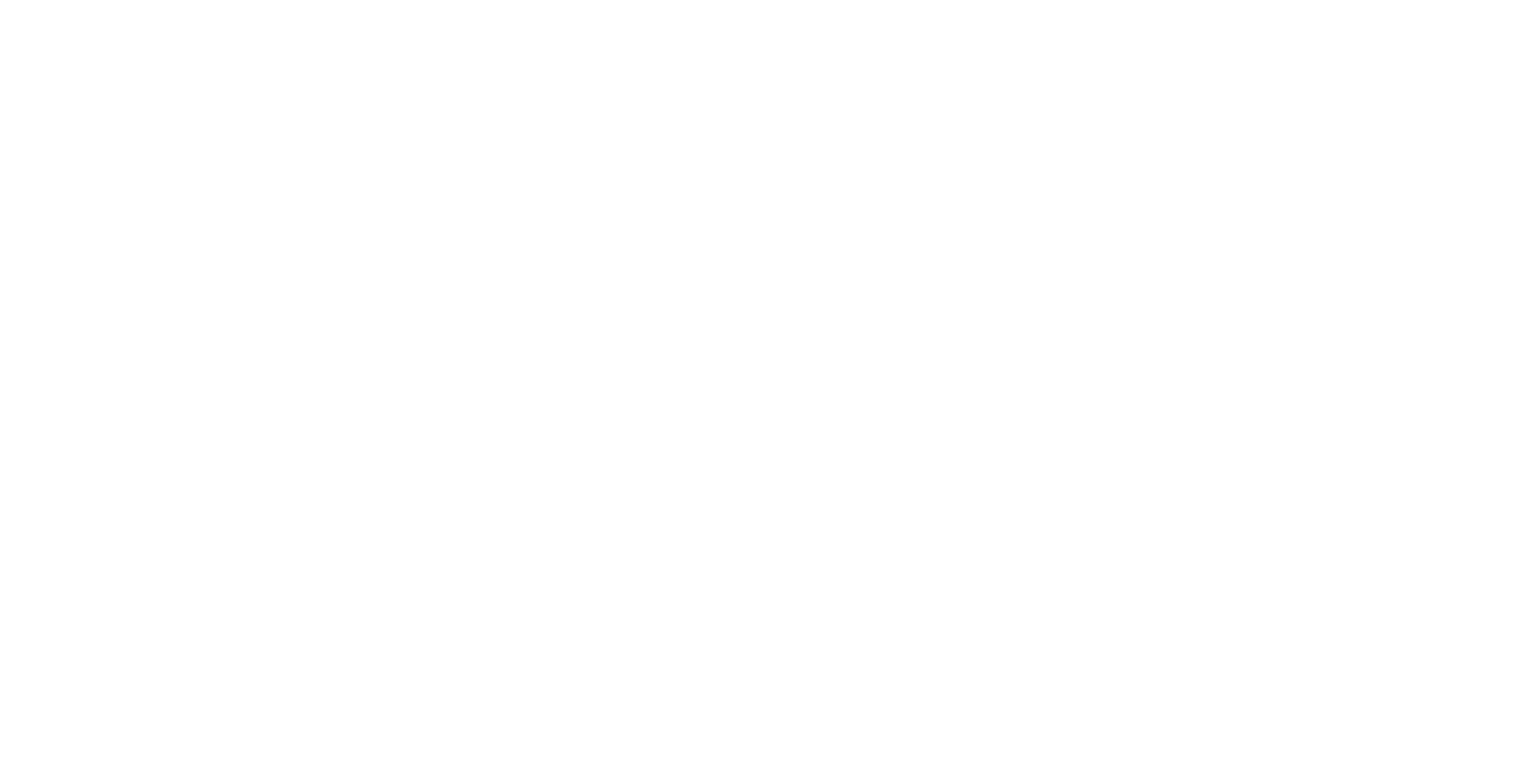
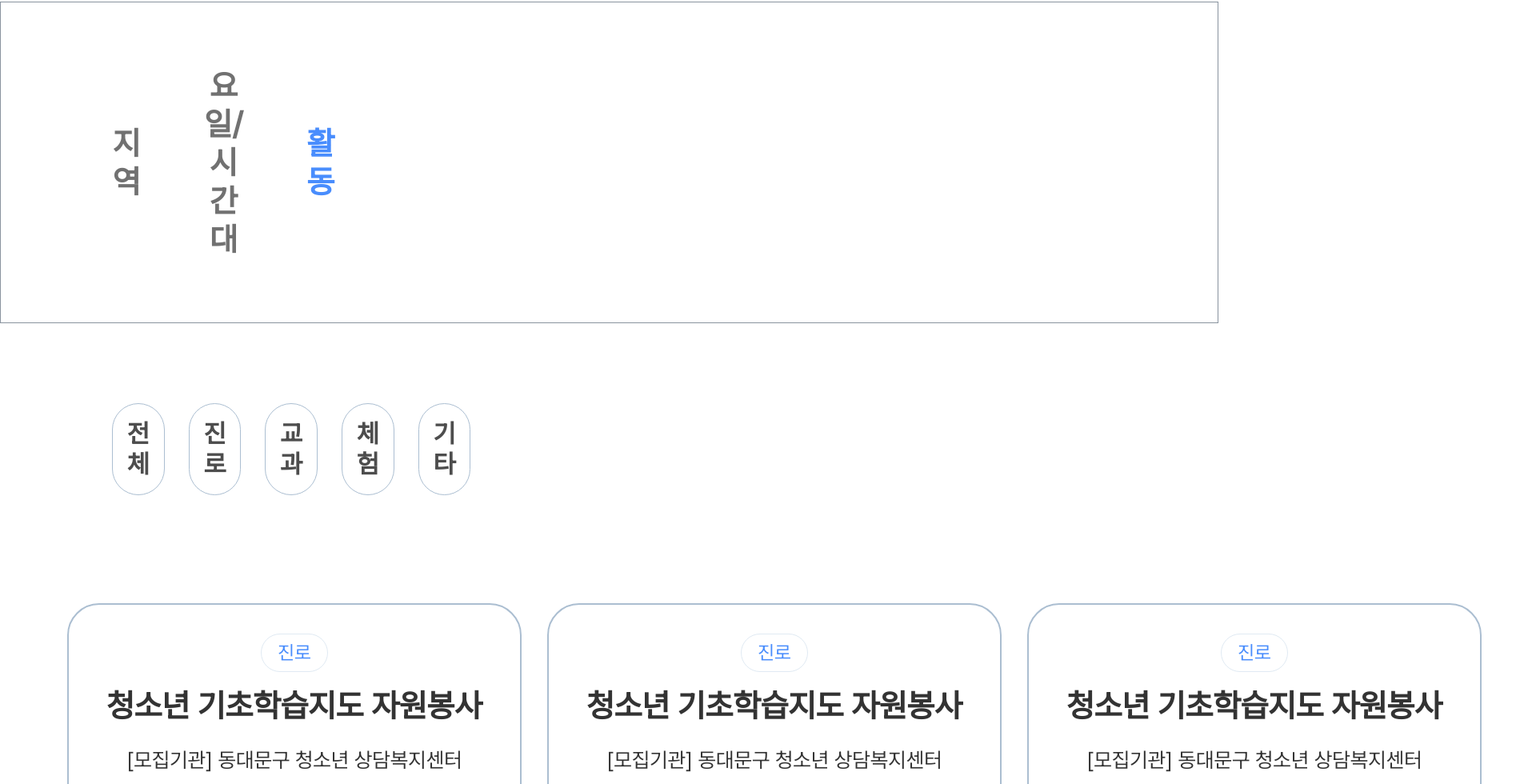
Before and after one commit to Kusitms-28th-Kukerton-E/Frontend, a React (Vite) app: page /main in a window 1280 px wide. Shown: the part 453-1433 px from the top of the page at 80% size, 1920 px wide, since content can reach past the window. Before the commit the page ends 800 px from the top, so only its background shows below. Built offline with nearby package versions, Linux system fonts and the light colour scheme.

Commit message:
feat: add mainpage volunteer

```diff
--- a/src/page/Home/VolunteerPage.tsx
+++ b/src/page/Home/VolunteerPage.tsx
@@ -1,11 +1,155 @@
+import styled from 'styled-components';
 import Category from './category';
 
 const VolunteerPage = () => {
   return (
-    <>
-      <Category />
-    </>
+    <VolContainer>
+      <Category title="모집 중인 자원봉사" />
+      <DataContainer>
+        <DataBox>
+          <DataTag>진로</DataTag>
+          <DataTitle>청소년 기초학습지도 자원봉사</DataTitle>
+          <DescriptBox>
+            <p>[모집기관] 동대문구 청소년 상담복지센터</p>
+            <p>[봉사기간] 2023-10-11 ~ 2023-11-11</p>
+          </DescriptBox>
+          <JoinButton>참여하기</JoinButton>
+        </DataBox>
+        <DataBox>
+          <DataTag>진로</DataTag>
+          <DataTitle>청소년 기초학습지도 자원봉사</DataTitle>
+          <DescriptBox>
+            <p>[모집기관] 동대문구 청소년 상담복지센터</p>
+            <p>[봉사기간] 2023-10-11 ~ 2023-11-11</p>
+          </DescriptBox>
+          <JoinButton>참여하기</JoinButton>
+        </DataBox>{' '}
+        <DataBox>
+          <DataTag>진로</DataTag>
+          <DataTitle>청소년 기초학습지도 자원봉사</DataTitle>
+          <DescriptBox>
+            <p>[모집기관] 동대문구 청소년 상담복지센터</p>
+            <p>[봉사기간] 2023-10-11 ~ 2023-11-11</p>
+          </DescriptBox>
+          <JoinButton>참여하기</JoinButton>
+        </DataBox>{' '}
+        <DataBox>
+          <DataTag>진로</DataTag>
+          <DataTitle>청소년 기초학습지도 자원봉사</DataTitle>
+          <DescriptBox>
+            <p>[모집기관] 동대문구 청소년 상담복지센터</p>
+            <p>[봉사기간] 2023-10-11 ~ 2023-11-11</p>
+          </DescriptBox>
+          <JoinButton>참여하기</JoinButton>
+        </DataBox>
+      </DataContainer>
+    </VolContainer>
   );
 };
 
+const VolContainer = styled.div`
+  display: flex;
+  flex-direction: column;
+  justify-content: center;
+  margin: 0 auto;
+  width: 100%;
+`;
+
+const DataContainer = styled.div`
+  display: grid;
+  justify-content: center;
+  grid-template-columns: repeat(3, 3fr);
+  width: 1696px;
+  gap: 43px 32px;
+  padding: 100px 120px;
+`;
+
+const DataBox = styled.div`
+  display: flex;
+  justify-content: center;
+  width: 544px;
+  padding: 32px 10px;
+  flex-direction: column;
+  align-items: center;
+  gap: 10px;
+  border-radius: 40px;
+  border: 2px solid var(--Grey-blue, #abbed1);
+  background: var(--White, #fff);
+`;
+
+const DataTag = styled.div`
+  display: flex;
+  align-items: flex-start;
+  border-radius: 40px;
+  border: 1px solid var(--Sub-color, #e0eaf3);
+  //
+  color: var(--Main-color2, #498dfd);
+
+  /* 본문2 */
+  font-family: Pretendard;
+  font-size: 24px;
+  font-style: normal;
+  font-weight: 500;
+  line-height: 150%; /* 36px */
+  padding: 5px 20px;
+
+  margin: 4px 0px;
+`;
+
+const DataTitle = styled.div`
+  color: var(--wireframe-80, #333);
+  font-family: Pretendard;
+  font-size: 40px;
+  font-style: normal;
+  font-weight: 700;
+  line-height: 120%; /* 48px */
+
+  margin: 4px 0px;
+`;
+
+const DescriptBox = styled.div`
+  display: flex;
+  width: 562px;
+  padding: 10px 0px;
+  flex-direction: column;
+  justify-content: center;
+  align-items: center;
+  gap: 10px;
+
+  p {
+    color: var(--wireframe-80, #333);
+    font-feature-settings:
+      'clig' off,
+      'liga' off;
+    font-family: Pretendard;
+    font-size: 26px;
+    font-style: normal;
+    font-weight: 400;
+    line-height: 150%; /* 39px */
+  }
+`;
+
+const JoinButton = styled.div`
+  display: flex;
+  width: 400px;
+  padding: 20px;
+  justify-content: center;
+  align-items: center;
+  gap: 30px;
+  border-radius: 60px;
+  background: var(--Main-color2, #498dfd);
+
+  color: var(--White, #fff);
+  text-align: center;
+
+  /* Headline 2 */
+  font-family: Pretendard;
+  font-size: 40px;
+  font-style: normal;
+  font-weight: 700;
+  line-height: 120%; /* 48px */
+
+  margin: 20px 0px;
+`;
+
 export default VolunteerPage;
--- a/src/page/Home/category.tsx
+++ b/src/page/Home/category.tsx
@@ -1,18 +1,147 @@
+import { useState } from 'react';
 import styled from 'styled-components';
 
-const Category = () => {
+const Category = ({ title }: { title: string }) => {
+  const [selectedTag, setSelectedTag] = useState<string | null>(null);
+
+  const tagData = [
+    {
+      id: 1,
+      tag: '전체',
+    },
+    {
+      id: 2,
+      tag: '진로',
+    },
+    {
+      id: 3,
+      tag: '교과',
+    },
+    {
+      id: 4,
+      tag: '체험',
+    },
+    {
+      id: 5,
+      tag: '기타',
+    },
+  ];
+
   return (
     <CategoryContainer>
-      {/* <div>{title}</div> */}
-      <div>hi</div>
-      <div>ㅇㅇㅇddd</div>
+      <CategoryTitle>{title}</CategoryTitle>
+      <SecondCategory>
+        <SecondText>지역</SecondText>
+        <SecondText>요일/시간대</SecondText>
+        <SecondText style={{ color: 'var(--color-main2)' }}>활동</SecondText>
+      </SecondCategory>
+      <TagContainer>
+        {tagData &&
+          tagData.map((item, index) => {
+            return (
+              <TagButton
+                key={index}
+                $isSelected={selectedTag === item.tag}
+                onClick={() => setSelectedTag(item.tag)}
+              >
+                {item.tag}
+              </TagButton>
+            );
+          })}
+      </TagContainer>
     </CategoryContainer>
   );
 };
 
 const CategoryContainer = styled.div`
   display: flex;
-  border: 1px solid red;
+  /* border: 1px solid red; */
+  flex-direction: column;
+
+  flex-shrink: 0;
+`;
+
+const CategoryTitle = styled.div`
+  color: #000;
+
+  /* Headline 1 */
+  font-family: Pretendard;
+  font-size: 54px;
+  font-style: normal;
+  font-weight: 700;
+  line-height: 120%; /* 64.8px */
+
+  display: flex;
+  width: 1920px;
+  height: 200px;
+  padding: 100px 1381px 35px 140px;
+  align-items: center;
+`;
+
+const SecondCategory = styled.div`
+  display: flex;
+  flex-direction: row;
+  flex-shrink: 0;
+  border: 0.4px solid var(--L_Grey, #89939e);
+  background: var(--White, #fff);
+
+  display: inline-flex;
+  align-items: center;
+  gap: 80px;
+  padding: 80px 1381px 80px 140px;
+`;
+
+const SecondText = styled.div`
+  color: var(--Grey, #717171);
+  text-align: center;
+  font-family: Pretendard;
+  font-size: 40px;
+  font-style: normal;
+  font-weight: 700;
+  line-height: 120%; /* 48px */
+
+  &:hover {
+    color: var(--color-main2);
+    cursor: pointer;
+  }
+`;
+
+const TagContainer = styled.div`
+  display: flex;
+  align-items: flex-start;
+  gap: 30px;
+  padding: 100px 1381px 35px 140px;
+`;
+
+const TagButton = styled.div<{ $isSelected: boolean }>`
+  display: flex;
+  width: 140px;
+  padding: 18px;
+  justify-content: center;
+  align-items: center;
+  gap: 30px;
+  border-radius: 40px;
+  background: var(--color-main2);
+
+  //text
+  color: var(--White, #fff);
+  text-align: center;
+  font-family: Pretendard;
+  font-size: 32px;
+  font-style: normal;
+  font-weight: 600;
+  line-height: 120%; /* 38.4px */
+
+  // 다른 스타일...
+  background: ${props =>
+    props.$isSelected ? 'var(--color-main2)' : 'var(--White, #fff)'};
+
+  color: ${props => (props.$isSelected ? 'var(--White, #fff)' : '#4D4D4D')};
+
+  border: ${props =>
+    props.$isSelected ? 'none' : '0.8px solid var(--Grey-blue, #ABBED1)'};
+
+  cursor: pointer;
 `;
 
 export default Category;
```
Also changed, not shown: src/page/Home/teacher.tsx (added, +34 -0 lines).
